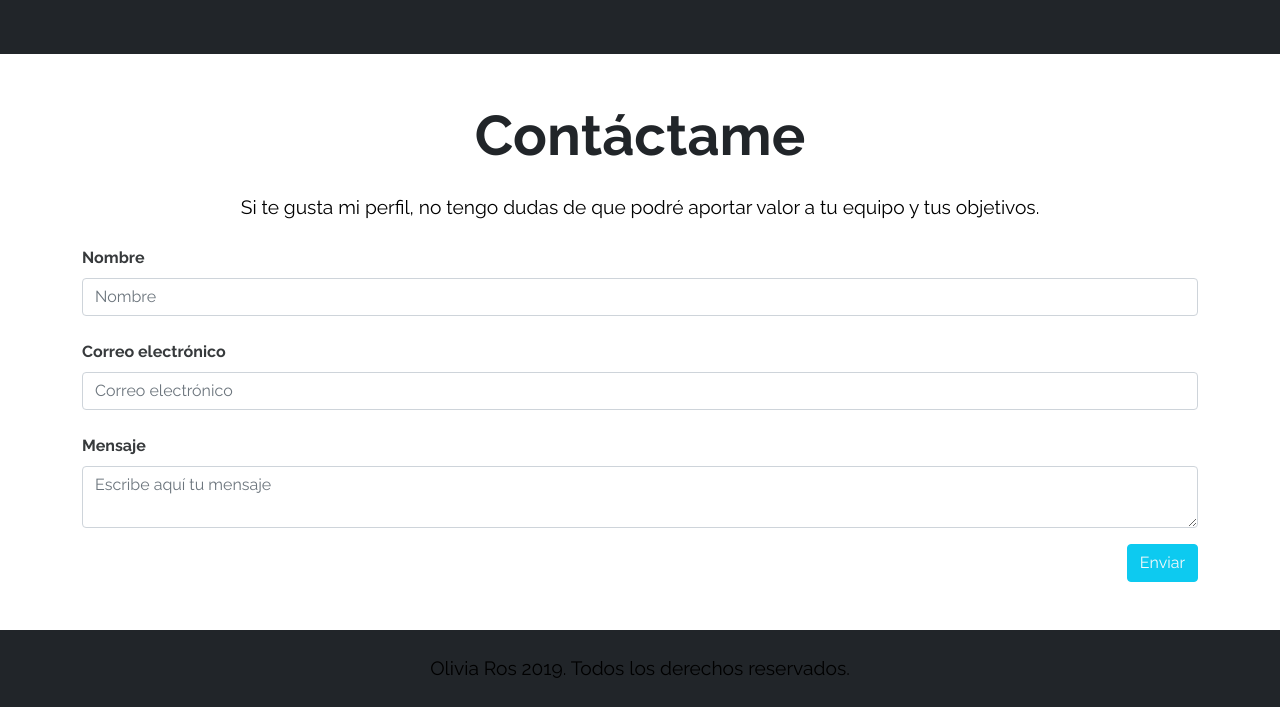
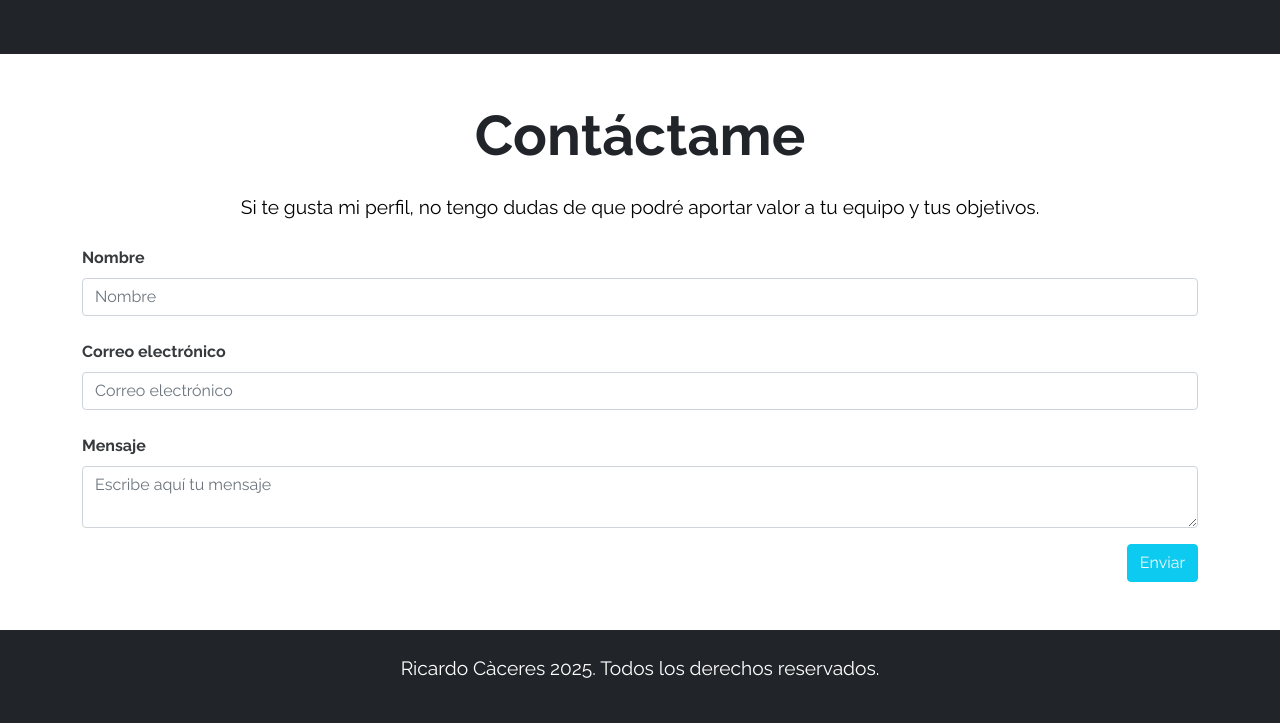
Before and after one commit to Rcaceresq/Ricardo_c-ceres_github, a plain HTML site: page Fork--Trabajo-Ricardo-C-ceres-main/index.html in a window 1280 px wide. Shown: the part 2324-3047 px from the top of the page. Drawn offline with nearby package versions, Linux system fonts and the light colour scheme.

Commit message:
Cambio de color letra footer

```diff
--- a/Fork--Trabajo-Ricardo-C-ceres-main/assets/css/estilos.css
+++ b/Fork--Trabajo-Ricardo-C-ceres-main/assets/css/estilos.css
@@ -48,3 +48,9 @@ p {
   font-weight: 400;
   color: #000000;
 }
+p.nw {
+  font-size: 1.2rem;
+  font-weight: 400;
+  color: #ffffff;
+
+}
--- a/Fork--Trabajo-Ricardo-C-ceres-main/index.html
+++ b/Fork--Trabajo-Ricardo-C-ceres-main/index.html
@@ -243,7 +243,7 @@
     </section>
 
     <footer class="bg-dark text-center text-light p-4">
-      <p class="mb-0">Olivia Ros 2019. Todos los derechos reservados.</p>
+      <p class="nw" class="mb-0">Ricardo Càceres 2025. Todos los derechos reservados.</p>
     </footer>
 
     <script
```
